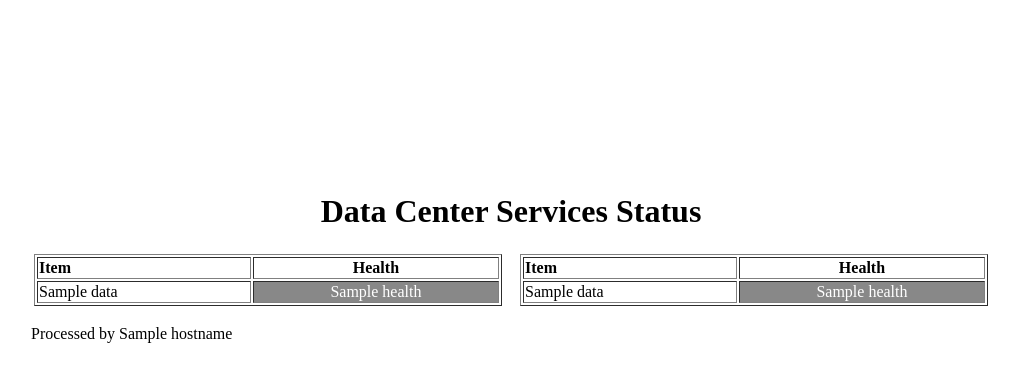
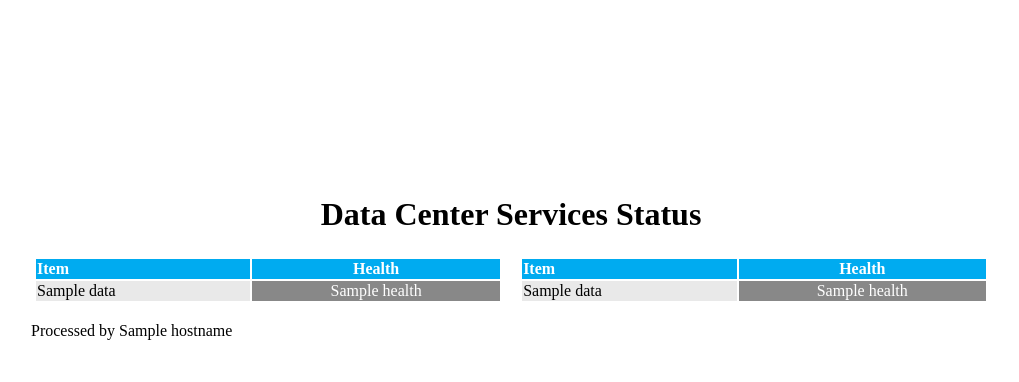
Before and after one commit to chapeter/acidash, a Flask app: template app/templates/index.html in a window 1280 px wide. Shown: the part 135-517 px from the top of the page, without its empty margins (129-1148 px from the left). Run offline with Flask 2, Linux system fonts and the light colour scheme; the template is opened without the code that fills it: most values are stand-ins (such as "Sample title", 1, 10 or a date in 2020).

Commit message:
make pretty

```diff
--- a/app/tasks.py
+++ b/app/tasks.py
@@ -8,7 +8,7 @@ import creds
 
 def getHealthColor(item):
     if item > 90:
-        item_color = 'green'
+        item_color = '#52b918'
     elif item < 80:
         item_color = 'red'
     else:
--- a/app/templates/base_layout.html
+++ b/app/templates/base_layout.html
@@ -4,6 +4,11 @@
     <meta charset="UTF-8">
     <title>Datacenter NOC</title>
     <link rel="stylesheet" type="text/css" href="{{ url_for('static', filename='example.css')}}">
+    <style>
+      tr:nth-of-type(even) {
+      background-color:#e9e9e9;
+    }
+    </style>
 </head>
 <body>
     <div id="content">{% block content %}{% endblock %}</div>
--- a/app/templates/index.html
+++ b/app/templates/index.html
@@ -5,10 +5,10 @@
     <table border="0" style="width:100%">
         <tr>
             <td>
-    <table border="1" style="width:100%">
+    <table border="0" style="width:100%">
         <tr>
-            <th><div class="left">Item</div></th>
-            <th>Health</th>
+            <th bgcolor="#00abf0"><font color="white"><div class="left">Item</div></font></th>
+            <th bgcolor="#00abf0"><font color="white">Health</font></th>
         </tr>
         {% for n in data[0] %}
         <tr>
@@ -18,10 +18,10 @@
         {% endfor %}
     </table></td><td></td><td></td>
             <td>
-    <table border="1" style="width:100%">
+    <table border="0" style="width:100%">
         <tr>
-            <th><div class="left">Item</div></th>
-            <th>Health</th>
+            <th bgcolor="#00abf0"><font color="white"><div class="left">Item</div></font></th>
+            <th bgcolor="#00abf0"><font color="white">Health</font></th>
         </tr>
         {% for n in data[1] %}
         <tr>
```
